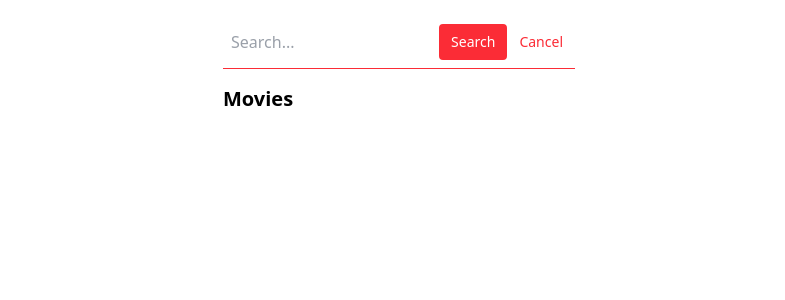
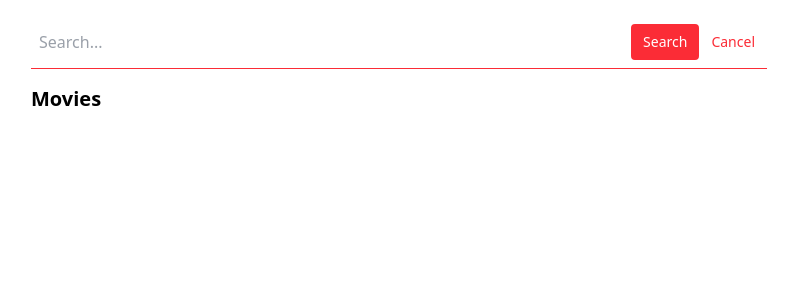
Before and after one commit to simonelupone/react-boolflix, a React (Vite) app: page / in a window 1280 px wide. Shown: the top 300 px of the page, without its empty margins (241-1026 px from the left). Built offline with nearby package versions, Linux system fonts and the light colour scheme.

Commit message:
refactor: change condition to switch case minor changes

```diff
--- a/src/App.jsx
+++ b/src/App.jsx
@@ -1,5 +1,9 @@
 import { useState } from "react";
 import axios from "axios";
+
+const API_URL = "https://api.themoviedb.org/3/search/movie";
+const API_KEY =
+  "eyJhbGciOiJIUzI1NiJ9.eyJhdWQiOiJmZmMyZTU3ZjUxZDlkMjU5MTRmMjAzMDVmN2FhYzNlNCIsIm5iZiI6MTcxMzM0NTMxMS41NDgsInN1YiI6IjY2MWY5MzFmZWNhZWY1MDE2M2Y5ODMwYSIsInNjb3BlcyI6WyJhcGlfcmVhZCJdLCJ2ZXJzaW9uIjoxfQ.hF4TPGKH5QMB8HY-C3qP6C_RUeIbyJZ5QEa9Mzt4Eqw";
 
 const App = () => {
   const [query, setQuery] = useState("");
@@ -11,7 +15,7 @@ const App = () => {
     //  template to axios config
     const options = {
       method: "GET",
-      url: "https://api.themoviedb.org/3/search/movie",
+      url: `${API_URL}`,
       params: {
         query: query,
         include_adult: "false",
@@ -20,8 +24,7 @@ const App = () => {
       },
       headers: {
         accept: "application/json",
-        Authorization:
-          "Bearer eyJhbGciOiJIUzI1NiJ9.eyJhdWQiOiJmZmMyZTU3ZjUxZDlkMjU5MTRmMjAzMDVmN2FhYzNlNCIsIm5iZiI6MTcxMzM0NTMxMS41NDgsInN1YiI6IjY2MWY5MzFmZWNhZWY1MDE2M2Y5ODMwYSIsInNjb3BlcyI6WyJhcGlfcmVhZCJdLCJ2ZXJzaW9uIjoxfQ.hF4TPGKH5QMB8HY-C3qP6C_RUeIbyJZ5QEa9Mzt4Eqw",
+        Authorization: `Bearer ${API_KEY}`,
       },
     };
 
@@ -41,21 +44,22 @@ const App = () => {
   };
 
   const handleCountryCodes = (code) => {
-    if (code === "en") {
-      return "gb";
-    } else if (code === "ja") {
-      return "jp";
-    } else if (code === "uk") {
-      return "ua";
-    } else {
-      return code;
+    switch (code) {
+      case "en":
+        return "gb";
+      case "ja":
+        return "jp";
+      case "uk":
+        return "ua";
+      default:
+        return code;
     }
   };
 
   return (
     <div className="w-full flex justify-center">
-      <div className="w-7xl max-w-sm p-4">
-        <form className="w-full max-w-sm" onSubmit={getMovies}>
+      <div className="w-3xl p-4">
+        <form className="w-full" onSubmit={getMovies}>
           <div className="flex items-center border-b border-red-500 py-2">
             <input
               value={query}
```
